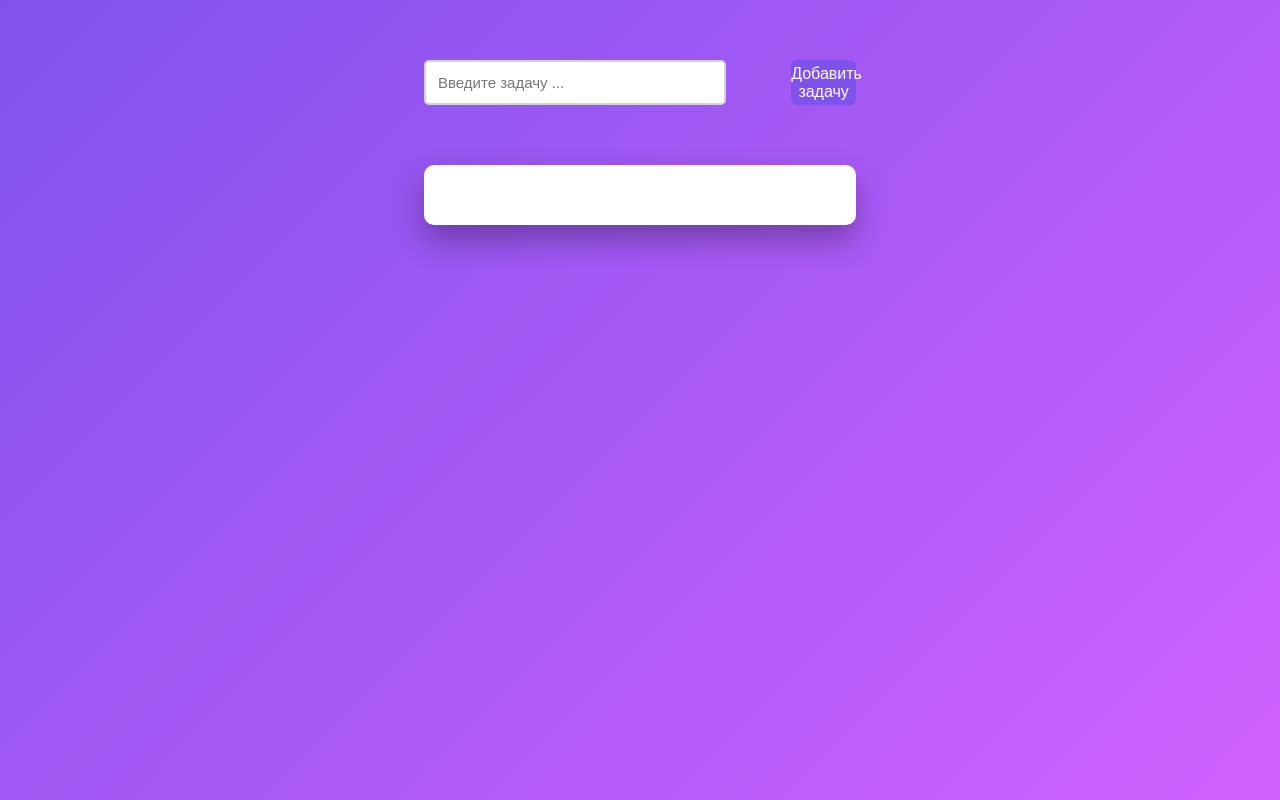
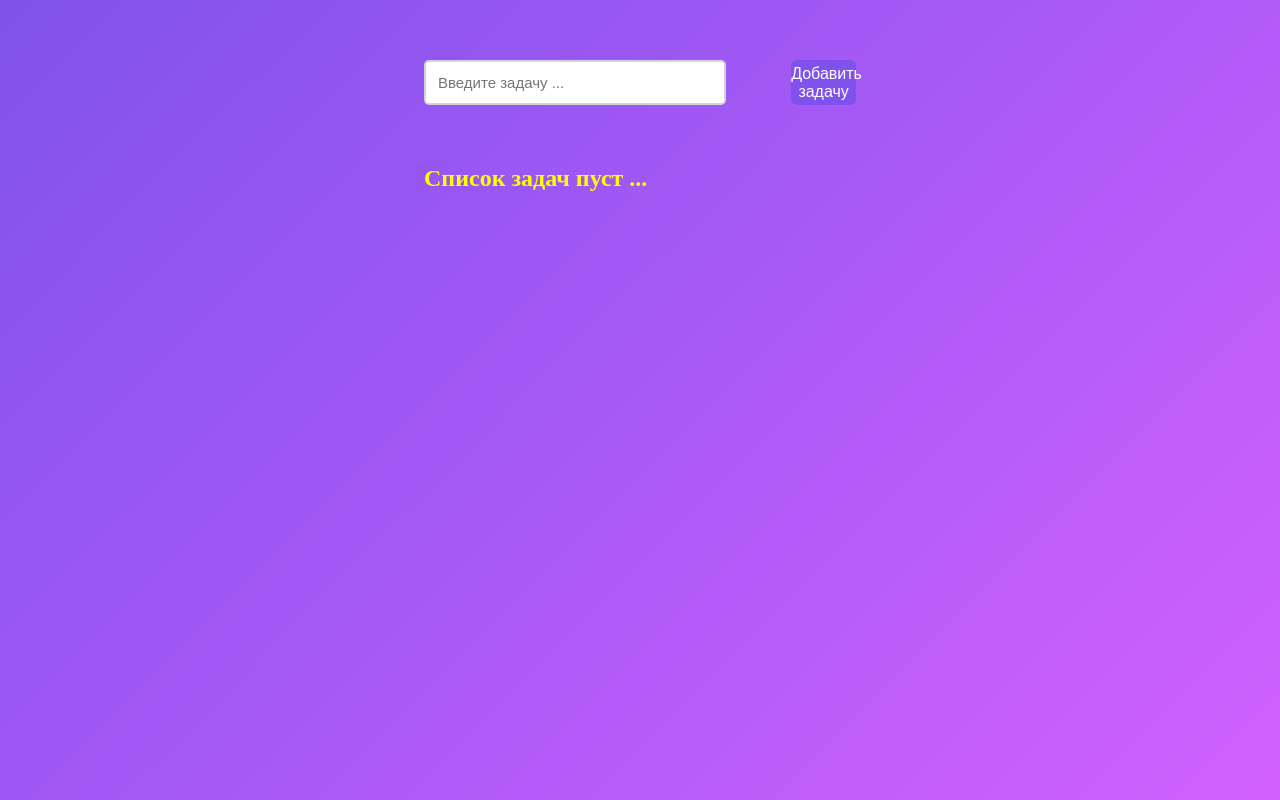
Before and after one commit to skr1pt11/vueToDoList, a Vue app: page / in a window 1280 px wide. Built offline with nearby package versions, Linux system fonts and the light colour scheme.

Commit message:
New change

```diff
--- a/src/components/OneTask.vue
+++ b/src/components/OneTask.vue
@@ -15,6 +15,7 @@ export default {
       required: true,
     },
   },
+  emits:['remove']
 };
 </script>
 <style scoped>
--- a/src/components/TaskList.vue
+++ b/src/components/TaskList.vue
@@ -1,5 +1,5 @@
 <template>
-  <div class="tasks">
+  <div v-show="tasks.length > 0" class="tasks">
     <one-task
       v-for="task in tasks"
       :task="task"
@@ -7,14 +7,15 @@
       @remove="deleteTask"
     />
   </div>
+  <h2 class="h2" v-show="tasks.length === 0"> Список задач пуст ...</h2>
 </template>
 <script>
 import OneTask from "./OneTask.vue";
 export default {
-  name: "task-list",
   components: {
     OneTask,
   },
+  name: "task-list",
   props: {
     tasks: {
       type: Array,
@@ -22,6 +23,7 @@ export default {
       default: () => [],
     },
   },
+  emits: ["remove"],
   methods: {
     deleteTask(task) {
       this.$emit("remove", task);
@@ -39,4 +41,8 @@ export default {
   width: 100%;
   position: relative;
 }
+.h2{
+  margin-top: 60px;
+  color: yellow
+}
 </style>
```
